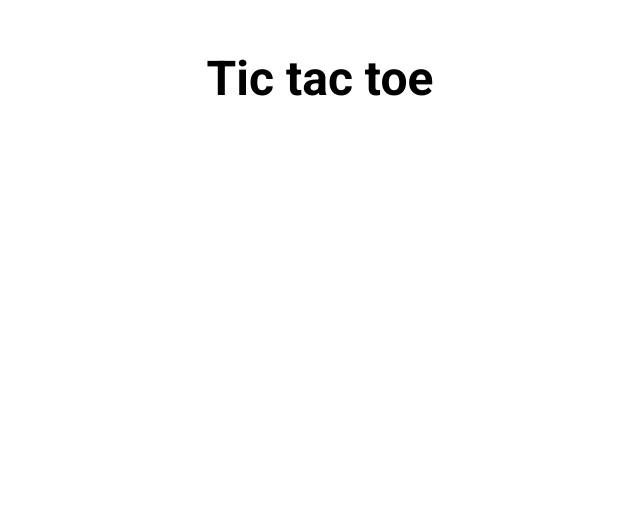
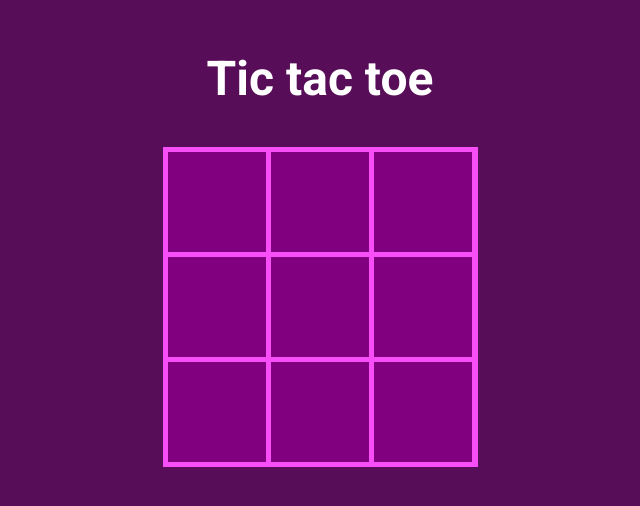
Before and after one commit to vitor-mat/Angular-tic-tac-toe, an Angular app: page / in a window 1280 px wide. Shown: the top 506 px of the page, without its empty margins (320-960 px from the left). Built offline with nearby package versions, Linux system fonts and the light colour scheme.

Commit message:
add board game

```diff
--- a/src/app/app.component.css
+++ b/src/app/app.component.css
@@ -2,9 +2,11 @@
   width: 100%;
   min-height: 100vh;
   display: flex;
-  justify-content: center;
+  flex-direction: column;
+  align-items: center;
   padding-top: 50px;
   gap: 20px;
+  background: rgb(87, 13, 87);
 }
 
 header{
@@ -17,4 +19,34 @@ header{
 header h1{
   font-size: 48px;
   text-align: center;
+  color: white;
 }
+
+#game-board{
+  max-width: 315px;
+  width: 100%;
+  height: 320px;
+  display: flex;
+  flex-direction: column;
+  gap: 5px;
+  background: rgb(248, 78, 248);
+  padding: 5px;
+}
+
+.board-line{
+  width: 100%;
+  height: 100px;
+  display: flex;
+  gap: 5px;
+}
+
+.board-block{
+  width: 100%;
+  height: 100%;
+  background: purple;
+  cursor: pointer;
+}
+
+.board-block:hover{
+  opacity: .7;
+}
--- a/src/app/app.component.html
+++ b/src/app/app.component.html
@@ -2,4 +2,21 @@
   <header>
     <h1>Tic tac toe</h1>
   </header>
+  <div id="game-board">
+    <div class="board-line">
+      <div class="board-block"></div>
+      <div class="board-block"></div>
+      <div class="board-block"></div>
+    </div>
+    <div class="board-line">
+      <div class="board-block"></div>
+      <div class="board-block"></div>
+      <div class="board-block"></div>
+    </div>
+    <div class="board-line">
+      <div class="board-block"></div>
+      <div class="board-block"></div>
+      <div class="board-block"></div>
+    </div>
+  </div>
 </div>
```
